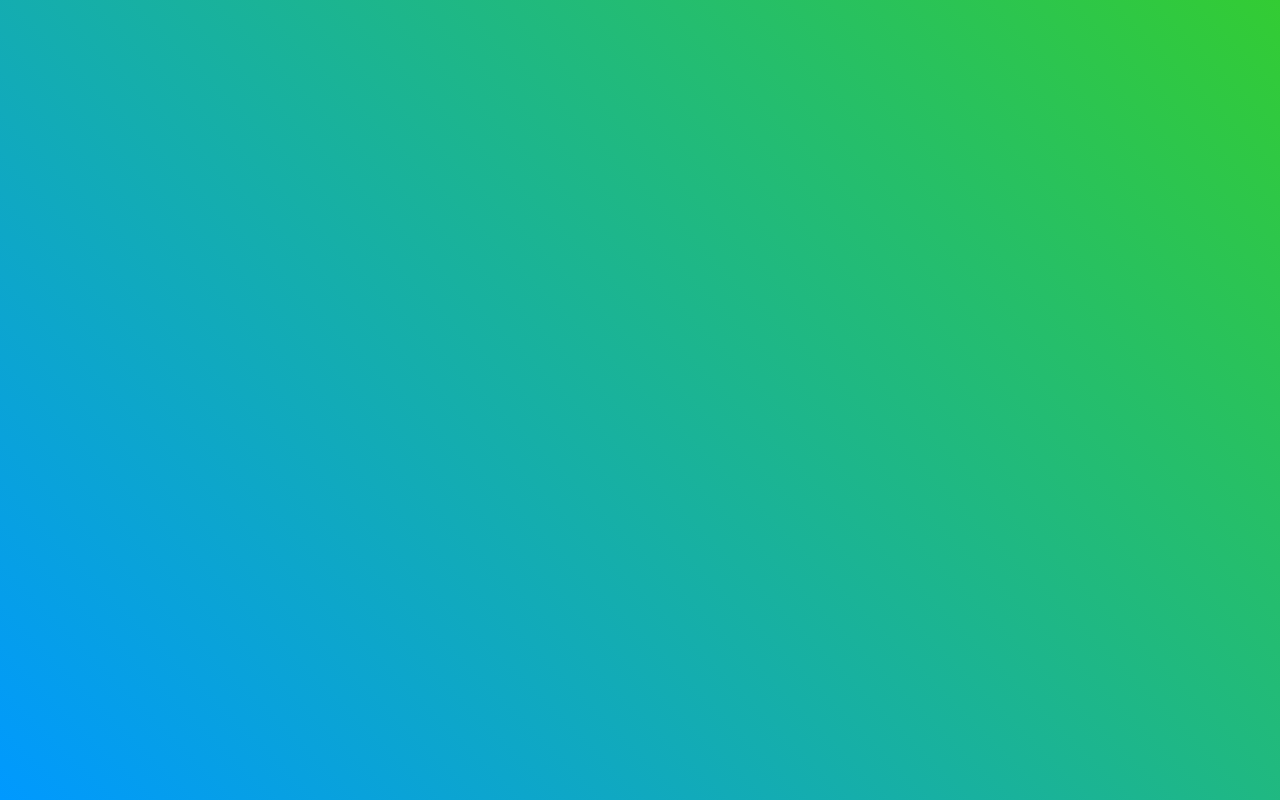
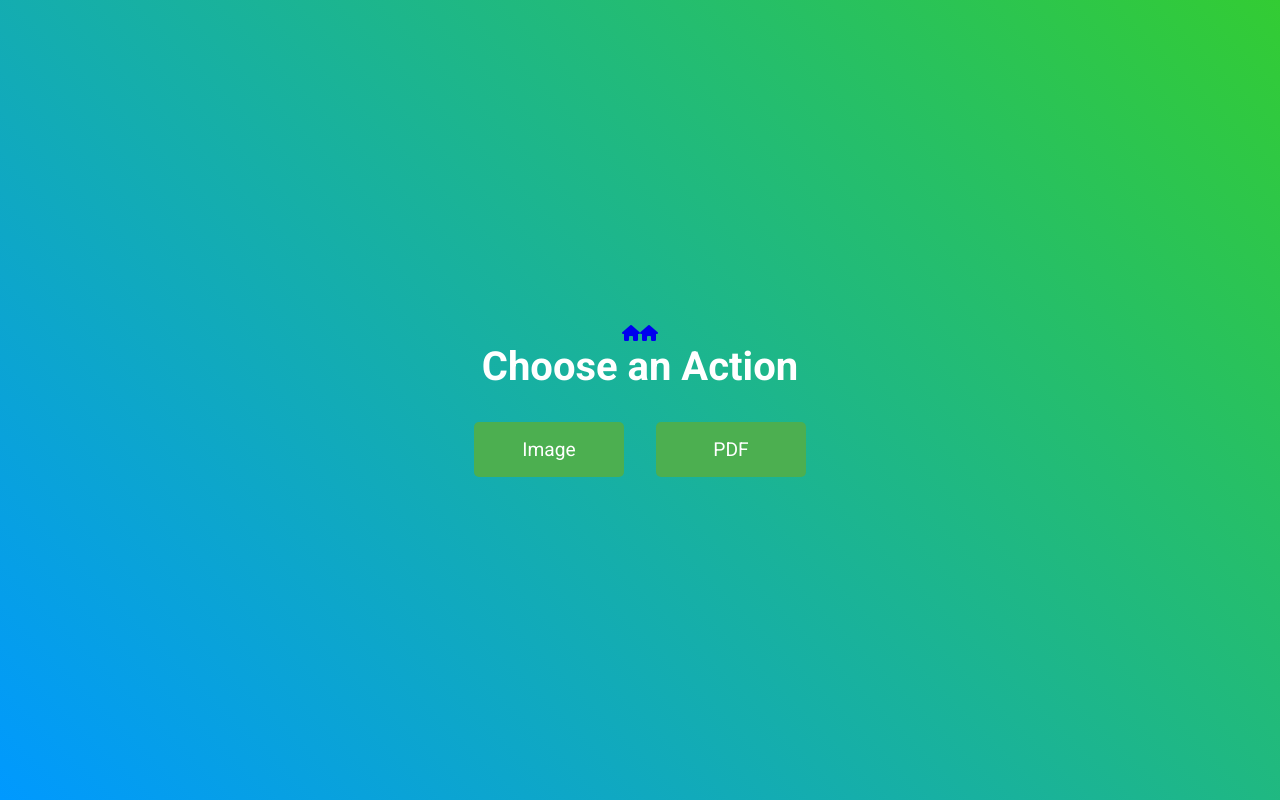
Before and after one commit to Nilushiya/Image_Pdf_Store_App-frontend, a React (Create React App) app: page /action in a window 1280 px wide. Before the commit this address had no page. Built offline with nearby package versions, Linux system fonts and the light colour scheme.

Commit message:
Action page create

```diff
--- a/src/App.js
+++ b/src/App.js
@@ -6,6 +6,9 @@ import Register from './Pages/Register';
 import { ToastContainer } from 'react-toastify';
 import ForgotPassword from './Pages/ForgotPassword';
 import ResetPassword from './Pages/ResetPassword';
+import Action from './Components/Action';
+import Pdf from './Components/Pdf';
+import Image from './Components/Image';
 
 function App() {
   return (
@@ -18,6 +21,11 @@ function App() {
           <Route path='/register' element={<Register />}/>
           <Route path='/forgotPassword' element={<ForgotPassword />}/>
           <Route path='/resetPassword/:token' element={<ResetPassword />}/>
+          <Route path='/action' element={<Action />}/>
+          <Route path='/image' element={<Image />}/>
+          <Route path='/pdf' element={<Pdf />}/>
+
+
 
         </Routes>
        </BrowserRouter>
--- /dev/null
+++ b/src/Components/Action.jsx
@@ -0,0 +1,28 @@
+import React from 'react'
+import action from './Style/Action.css'
+import { Link } from 'react-router-dom';
+
+const Action = () => {
+    return (
+        <div className="container">
+            <div className="top-bar">
+                <Link className="home-icon" ><i className="fas fa-home"></i></Link>
+                <Link className="logout-icon" ><i className="fas fa-home"></i></Link>
+
+                {/* <div className="home-icon" onClick={() => history.push('/')}>
+                <FontAwesomeIcon icon={faHome} />
+                </div>
+                <div className="logout-icon" onClick={handleLogout}>
+                <FontAwesomeIcon icon={faSignOutAlt} />
+                </div> */}
+            </div>
+          <h1 className="heading">Choose an Action</h1>
+          <div className="button-container">
+            <Link className="animated-button" to='./image'>Image</Link>
+            <Link className="animated-button" to='./pdf'>PDF</Link>
+          </div>
+        </div>
+      );
+}
+
+export default Action
--- /dev/null
+++ b/src/Components/Image.jsx
@@ -0,0 +1,10 @@
+import React from 'react'
+import image from './Style/Image.css'
+
+const Image = () => {
+  return (
+    <div>Image</div>
+  )
+}
+
+export default Image
--- /dev/null
+++ b/src/Components/Pdf.jsx
@@ -0,0 +1,10 @@
+import React from 'react'
+import pdf from './Style/Pdf.css'
+
+const Pdf = () => {
+  return (
+    <div>Pdf</div>
+  )
+}
+
+export default Pdf
--- /dev/null
+++ b/src/Components/Style/Action.css
@@ -0,0 +1,64 @@
+.container {
+    display: flex;
+    flex-direction: column;
+    align-items: center;
+    justify-content: center;
+    height: 100vh;
+  }
+
+  .heading {
+    font-size: 2.5rem;
+    margin-bottom: 2rem;
+    color: white;
+    animation: fadeIn 3s ease-in-out;
+  }
+
+  .button-container {
+    display: flex;
+    gap: 2rem;
+    flex-wrap: wrap;
+    justify-content: center;
+    align-items: center;
+  }
+
+  .animated-button {
+    text-decoration: none;
+    width: 150px;
+    padding: 1rem 2rem;
+    font-size: 1.2rem;
+    color: #fff;
+    background-color: #4CAF50;
+    border: none;
+    border-radius: 5px;
+    cursor: pointer;
+    outline: none;
+    animation: bounce 2s infinite;
+  }
+
+
+  .animated-button:hover {
+    background-color: #1176e2;
+  }
+
+
+  @keyframes fadeIn {
+    0% {
+      opacity: 0;
+    }
+    100% {
+      opacity: 1;
+    }
+  }
+
+
+  @keyframes bounce {
+    0%, 20%, 50%, 80%, 100% {
+      transform: translateY(0);
+    }
+    40% {
+      transform: translateY(-20px);
+    }
+    60% {
+      transform: translateY(-10px);
+    }
+  }
--- a/src/Pages/Login.jsx
+++ b/src/Pages/Login.jsx
@@ -38,10 +38,11 @@ const Login = () => {
             draggable: true,
             progress: undefined
           })
-          const token = response.data;
+          const token = response.data.jwtToken;
+          // console.log("token : ",token);
           localStorage.setItem('token',token);
           setTimeout(() => {
-            navigate('/');
+            navigate('/action');
           }, 1500);
         }
         if(response.data.success === false){
--- a/src/Pages/Register.jsx
+++ b/src/Pages/Register.jsx
@@ -40,10 +40,10 @@ const handleSubmit = async(e) => {
             draggable: true,
             progress: undefined
           })
-          const token = response.data;
+          const token = response.data.jwtToken;
           localStorage.setItem('token',token);
           setTimeout(() => {
-            navigate('/');
+            navigate('/action');
           }, 1500);
         }
         if(response.data.success === false){
```
Also changed, not shown: src/Components/Style/Image.css (added), src/Components/Style/Pdf.css (added).
